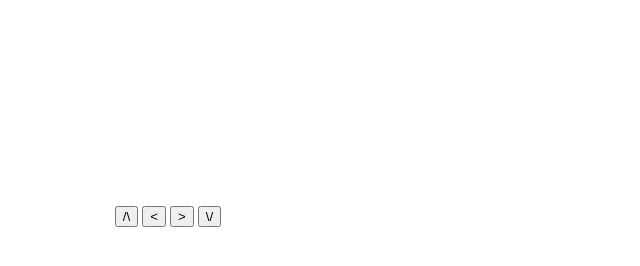
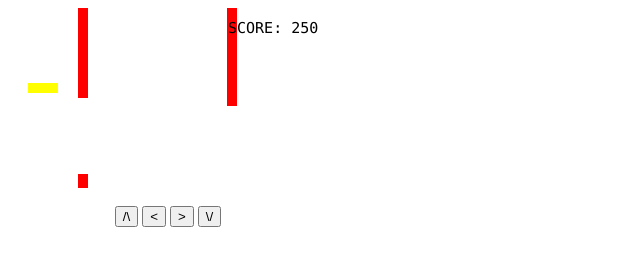
Before and after one commit to ernestoyoofi/example-game, a plain HTML site: page index.html in a window 1280 px wide. Shown: the whole page, without its empty margins (0-640 px from the left). Drawn offline with Linux system fonts and the light colour scheme.

Commit message:
Update index.html

```diff
--- a/index.html
+++ b/index.html
@@ -46,7 +46,7 @@ function gamearea() {
     this.canvas.width = 320;
     this.canvas.height = 180;
     document.getElementById("canvascontainer").appendChild(this.canvas);
-    this.context = this.canvas.getContext("3d");
+    this.context = this.canvas.getContext("2d");
     this.pause = false;
     this.frameNo = 0;
     this.start = function() {
```
